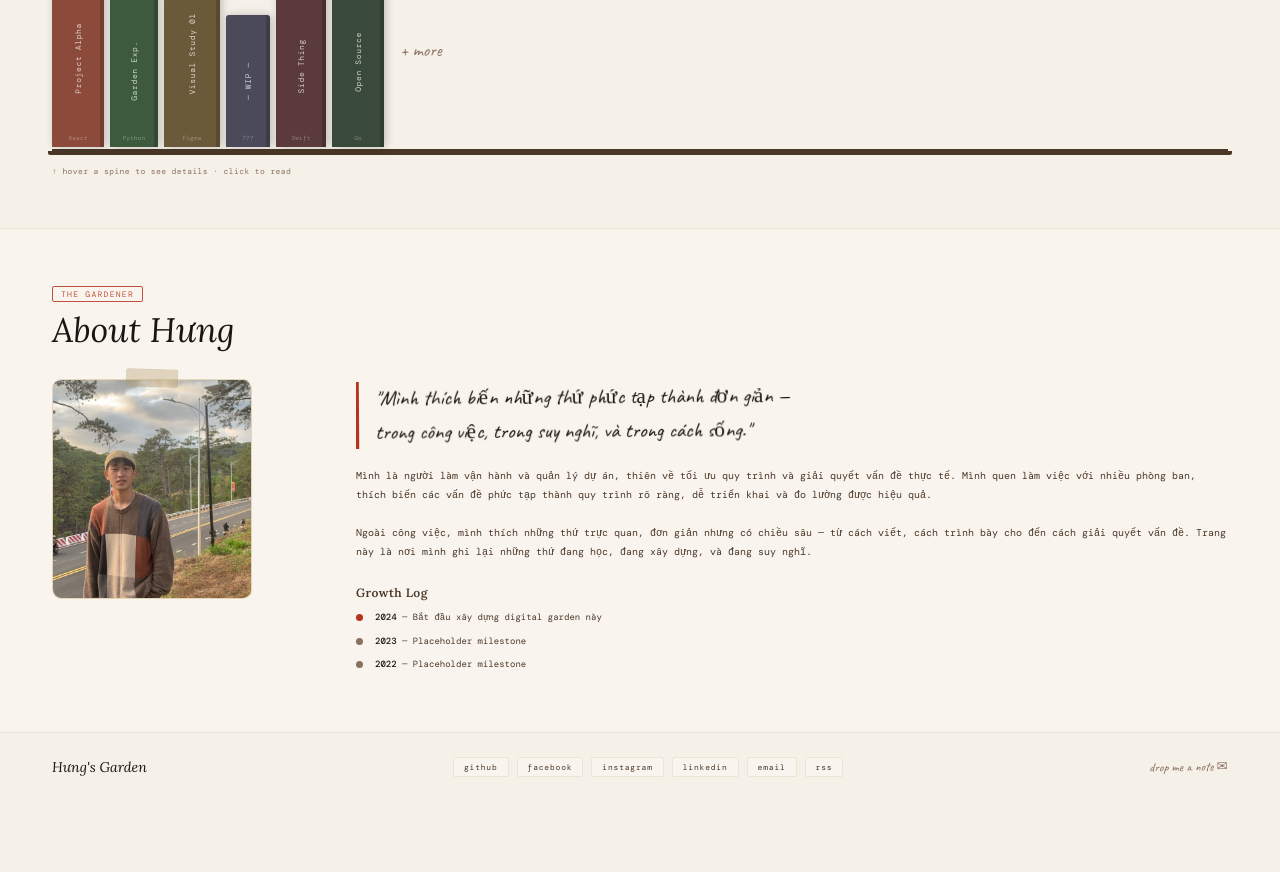
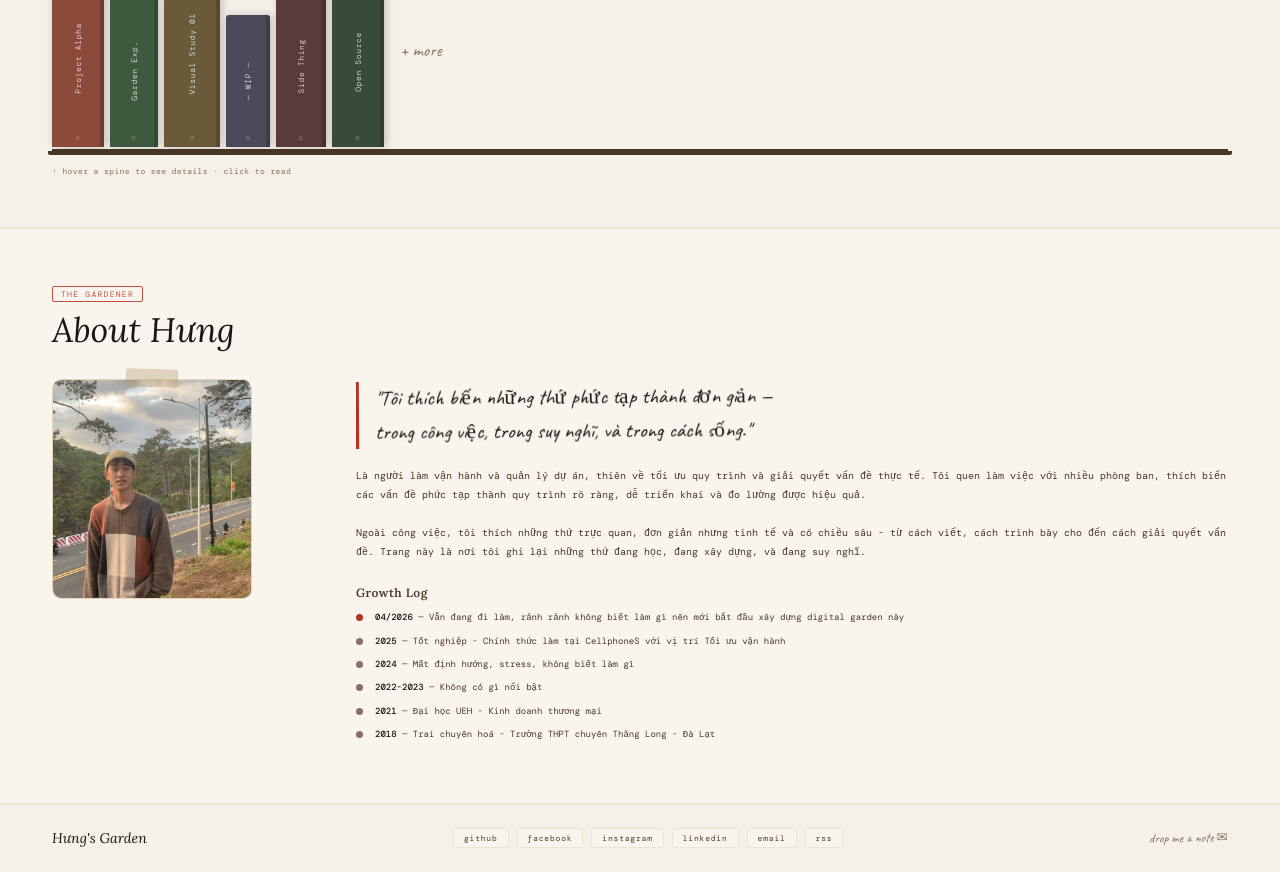
Before and after one commit to ddinhhungg/hung-digital-garden, a Next.js app: page / in a window 1280 px wide. Shown: the part 1760-2632 px from the top of the page. Before the commit the page ends 2561 px from the top, so only its background shows below. Built offline with nearby package versions, Linux system fonts and the light colour scheme; a web font is replaced by a local one.

Commit message:
Update content.config.ts

```diff
--- a/content.config.ts
+++ b/content.config.ts
@@ -12,13 +12,13 @@ export const site = {
 export const hero = {
   // ── Phần trái (giới thiệu) ───────────────────────────────
   badge: "digital garden",           // badge nhỏ trên cùng
-  name: "Hưng",                      // tên hiển thị lớn
+  name: "Đình Hưng",                      // tên hiển thị lớn
   quote: [                           // câu quote (2 dòng)
     '"Thinking out loud —',
     'one slow idea at a time."',
   ],
   subtitle: "Ghi lại để hiểu — từng chút một.",  // chữ nhỏ dưới quote
-  ctaButton: "explore the garden →", // nút đỏ
+  ctaButton: "explore my garden →", // nút đỏ
   ctaSecondary: "or just read",      // link phụ bên cạnh nút
 
   // ── Phần phải (video + social) ───────────────────────────
@@ -108,12 +108,12 @@ export const projectShelf = {
   title: "Project Shelf",
   // Mỗi cuốn sách: title (tên dự án), tool (công nghệ dùng), bg (màu gáy sách)
   books: [
-    { title: "Project Alpha",    tool: "React",  bg: "#8B4A3A", w: 52, h: 178 },
-    { title: "Garden Exp.",      tool: "Python", bg: "#3D5A3E", w: 48, h: 152 },
-    { title: "Visual Study 01",  tool: "Figma",  bg: "#6B5A3A", w: 56, h: 186 },
-    { title: "— WIP —",          tool: "???",    bg: "#4A4A5A", w: 44, h: 132 },
-    { title: "Side Thing",       tool: "Swift",  bg: "#5A3A3A", w: 50, h: 162 },
-    { title: "Open Source",      tool: "Go",     bg: "#3A4A3A", w: 52, h: 170 },
+    { title: "Project Alpha",    tool: "D",  bg: "#8B4A3A", w: 52, h: 178 },
+    { title: "Garden Exp.",      tool: "Ư", bg: "#3D5A3E", w: 48, h: 152 },
+    { title: "Visual Study 01",  tool: "Ơ",  bg: "#6B5A3A", w: 56, h: 186 },
+    { title: "— WIP —",          tool: "N",    bg: "#4A4A5A", w: 44, h: 132 },
+    { title: "Side Thing",       tool: "G",  bg: "#5A3A3A", w: 50, h: 162 },
+    { title: "Open Source",      tool: "Đ",     bg: "#3A4A3A", w: 52, h: 170 },
   ],
 };
 
@@ -123,16 +123,19 @@ export const about = {
   title: "About Hưng",
   portraitSrc: "/portrait.jpg",   // ảnh chân dung (để trong public/)
   quote: [                        // câu quote bên lề đỏ (2 dòng)
-    '"Mình thích biến những thứ phức tạp thành đơn giản —',
+    '"Tôi thích biến những thứ phức tạp thành đơn giản —',
     'trong công việc, trong suy nghĩ, và trong cách sống."',
   ],
-  bio: `Mình là người làm vận hành và quản lý dự án, thiên về tối ưu quy trình và giải quyết vấn đề thực tế. Mình quen làm việc với nhiều phòng ban, thích biến các vấn đề phức tạp thành quy trình rõ ràng, dễ triển khai và đo lường được hiệu quả.
+  bio: `Là người làm vận hành và quản lý dự án, thiên về tối ưu quy trình và giải quyết vấn đề thực tế. Tôi quen làm việc với nhiều phòng ban, thích biến các vấn đề phức tạp thành quy trình rõ ràng, dễ triển khai và đo lường được hiệu quả.
 
-Ngoài công việc, mình thích những thứ trực quan, đơn giản nhưng có chiều sâu — từ cách viết, cách trình bày cho đến cách giải quyết vấn đề. Trang này là nơi mình ghi lại những thứ đang học, đang xây dựng, và đang suy nghĩ.`,
+Ngoài công việc, tôi thích những thứ trực quan, đơn giản nhưng tinh tế và có chiều sâu - từ cách viết, cách trình bày cho đến cách giải quyết vấn đề. Trang này là nơi tôi ghi lại những thứ đang học, đang xây dựng, và đang suy nghĩ.`,
   growthLog: [
     // Thêm/sửa dòng: { year: '...', text: '...' }
-    { year: "2024", text: "Bắt đầu xây dựng digital garden này", highlight: true },
-    { year: "2023", text: "Placeholder milestone",               highlight: false },
-    { year: "2022", text: "Placeholder milestone",               highlight: false },
+    { year: "04/2026", text: "Vẫn đang đi làm, rảnh rảnh không biết làm gì nên mới bắt đầu xây dựng digital garden này", highlight: true },
+    { year: "2025", text: "Tốt nghiệp - Chính thức làm tại CellphoneS với vị trí Tối ưu vận hành", highlight: false },
+    { year: "2024", text: "Mất định hướng, stress, không biết làm gì",               highlight: false },
+    { year: "2022-2023", text: "Không có gì nổi bật",               highlight: false },
+    { year: "2021", text: "Đại học UEH - Kinh doanh thương mại",               highlight: false },
+    { year: "2018", text: "Trai chuyên hoá - Trường THPT chuyên Thăng Long - Đà Lạt",               highlight: false },
   ],
 };
```
